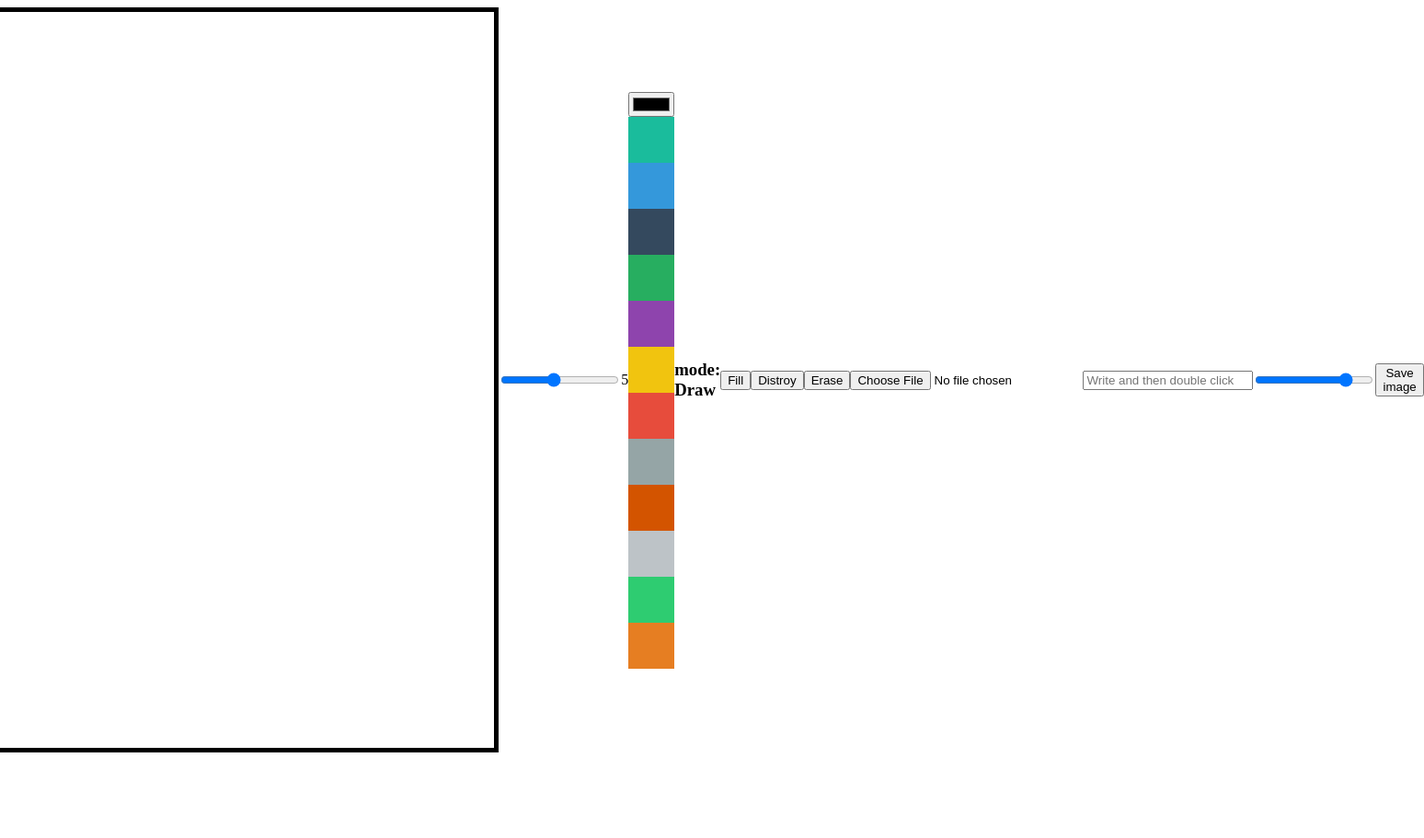
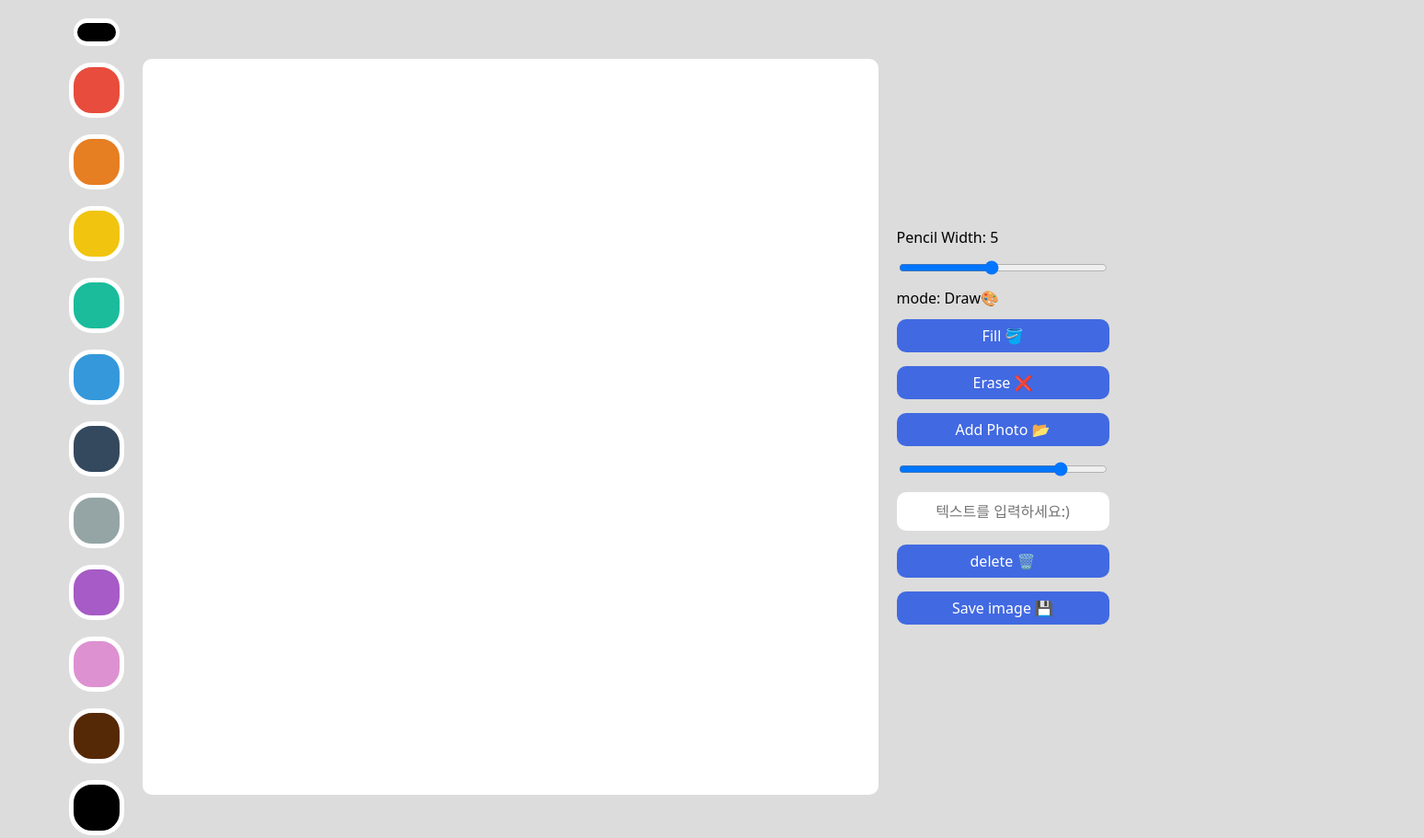
Before and after one commit to yxxndxxn/MEME-MAKER, a plain HTML site: page index.html in a window 1280 px wide. Shown: the whole page at 92% size, 1548 px wide, since content can reach past the window. Before the commit the page ends 826 px from the top, so only its background shows below. Drawn offline with Linux system fonts and the light colour scheme.

Commit message:
style: css 적용(finish..아마..?)

```diff
--- a/app.js
+++ b/app.js
@@ -54,7 +54,7 @@ function cancelPainting() {
 function onLineWidthChange(event) {
     const lineWidthValue = event.target.value
     ctx.lineWidth = lineWidthValue;
-    line.innerText = lineWidthValue; //글씨
+    line.innerText = `Pencil Width: ${lineWidthValue}`; //글씨
 }
 
 function onColorChange(event) {  //color type
@@ -72,11 +72,11 @@ function onModeClick() {
     if (isFilling) {  //채우기 모드
         isFilling = false;
         modeBtn.innerText = "Fill";
-        modeName.innerText = "Mode: Draw";
+        modeName.innerText = "Mode: Draw🖌️";
     } else { //그리기 모드
         isFilling = true;
         modeBtn.innerText = "Draw";
-        modeName.innerText = "Mode: Fill";
+        modeName.innerText = "Mode: Fill🪣";
 
     }
 }
@@ -116,7 +116,7 @@ function onDoubleClick(event) {
     if (text !== "") {
         ctx.save(); //ctx의 현재 상태, 색상, 스타일 등 모든 것을 저장함
         ctx.lineWidth = 1;
-        ctx.font =`${fontSizeValue}px bold serif`;
+        ctx.font =`bold ${fontSizeValue}px serif`;
         ctx.fillText(text, event.offsetX, event.offsetY);
         ctx.restore(); //save와 restore 사이에서는 어떤 수정을 하던 저장되지 않음!! (이전 상태로 다시 되돌아가는 거쥐)
     }
--- a/index.html
+++ b/index.html
@@ -4,40 +4,49 @@
 <head>
     <meta charset="UTF-8">
     <meta name="viewport" content="width=device-width, initial-scale=1.0">
-    <title>Meme Maker</title>
+    <title>CANVAS🎨</title>
     <link rel="stylesheet" href="styles.css" />
 </head>
 
 <body>
-    <canvas></canvas>
-    <input type="range" id="line-width" min="1" max="10" value="5" />
-    <span>5</span>
-    <div> <!--color charts-->
+    <div class="color-options"> <!--color charts-->
         <input id="color" type="color" />
+        <div class="color-option" style="background-color: #e74c3c" data-color="#e74c3c"></div>
+        <div class="color-option" style="background-color: #e67e22" data-color="#e67e22"></div>
+        <div class="color-option" style="background-color: #f1c40f" data-color="#f1c40f"></div>
         <div class="color-option" style="background-color: #1abc9c" data-color="#1abc9c"></div>
         <div class="color-option" style="background-color: #3498db" data-color="#3498db"></div>
         <div class="color-option" style="background-color: #34495e" data-color="#34495e"></div>
-        <div class="color-option" style="background-color: #27ae60" data-color="#27ae60"></div>
-        <div class="color-option" style="background-color: #8e44ad" data-color="#8e44ad"></div>
-        <div class="color-option" style="background-color: #f1c40f" data-color="#f1c40f"></div>
-        <div class="color-option" style="background-color: #e74c3c" data-color="#e74c3c"></div>
         <div class="color-option" style="background-color: #95a5a6" data-color="#95a5a6"></div>
-        <div class="color-option" style="background-color: #d35400" data-color="#d35400"></div>
-        <div class="color-option" style="background-color: #bdc3c7" data-color="#bdc3c7"></div>
-        <div class="color-option" style="background-color: #2ecc71" data-color="#2ecc71"></div>
-        <div class="color-option" style="background-color: #e67e22" data-color="#e67e22"></div>
+        <div class="color-option" style="background-color: #a65bc6" data-color="#a65bc6"></div>
+        <div class="color-option" style="background-color: #de91d1" data-color="#de91d1"></div>
+        <div class="color-option" style="background-color: #562906" data-color="#562906"></div>
+        <div class="color-option" style="background-color: #000000" data-color="#000000"></div>
     </div>
 
-    <h3>mode: Draw</h3>
-    <button id="mode-btn">Fill</button>
-    <button id="destroy-btn">Distroy</button>
-    <button id="eraser-btn">Erase</button>
+    <canvas></canvas>
 
-    <input type="file" accept="image/*" id="file"/>
-    <input type="text" placeholder="Write and then double click" id="text"/>
-    <input type="range" id="font-width" min="18" max="68" value="58" step ="10"/>
+    <div class="btns">
+        <span>Pencil Width: 5</span>
+        <input type="range" id="line-width" min="1" max="10" value="5" />
 
-    <button id="save">Save image</button>
+        <h3>mode: Draw🎨</h3>
+        <button id="mode-btn">Fill 🪣</button>
+        <button id="eraser-btn">Erase ❌</button>
+
+        <label for="file">
+            Add Photo 📂
+            <input type="file" accept="image/*" id="file" />
+            <!--label의 for값과 id값이랑 같으면 된다는디 왜 그러는지 잘 모르겠눼,.
+            HTML attribute 'for'를 쓰면 같은 이름의 'id'와 속성을 공유할 수 있다.
+            label-for 조합으로 조절하기 힘든 input 디자인들을 label로 대체해서 만들 수 있다.-->
+        </label>
+        <input type="range" id="font-width" min="18" max="68" value="58" step="10" />
+        <input type="text" placeholder="텍스트를 입력하세요:)" id="text" />
+        <button id="destroy-btn">delete 🗑️</button>
+
+        <button id="save">Save image 💾</button>
+    </div>
     <script src="app.js"></script>
 </body>
 
--- /dev/null
+++ b/reset.css
@@ -0,0 +1,48 @@
+/* http://meyerweb.com/eric/tools/css/reset/
+   v2.0 | 20110126
+   License: none (public domain)
+*/
+
+html, body, div, span, applet, object, iframe,
+h1, h2, h3, h4, h5, h6, p, blockquote, pre,
+a, abbr, acronym, address, big, cite, code,
+del, dfn, em, img, ins, kbd, q, s, samp,
+small, strike, strong, sub, sup, tt, var,
+b, u, i, center,
+dl, dt, dd, ol, ul, li,
+fieldset, form, label, legend,
+table, caption, tbody, tfoot, thead, tr, th, td,
+article, aside, canvas, details, embed,
+figure, figcaption, footer, header, hgroup,
+menu, nav, output, ruby, section, summary,
+time, mark, audio, video {
+	margin: 0;
+	padding: 0;
+	border: 0;
+	font-size: 100%;
+	font: inherit;
+	vertical-align: baseline;
+}
+/* HTML5 display-role reset for older browsers */
+article, aside, details, figcaption, figure,
+footer, header, hgroup, menu, nav, section {
+	display: block;
+}
+body {
+	line-height: 1;
+}
+ol, ul {
+	list-style: none;
+}
+blockquote, q {
+	quotes: none;
+}
+blockquote:before, blockquote:after,
+q:before, q:after {
+	content: '';
+	content: none;
+}
+table {
+	border-collapse: collapse;
+	border-spacing: 0;
+}
--- a/styles.css
+++ b/styles.css
@@ -1,16 +1,94 @@
-canvas{
+@import "reset.css";
+
+body {
+    display: flex;
+    gap: 20px;
+    justify-content: space-between;
+    align-items: flex-start;
+    background-color: gainsboro;
+    padding: 20px;
+    font-family: system-ui, -apple-system, BlinkMacSystemFont, 'Segoe UI', Roboto, Oxygen, Ubuntu, Cantarell, 'Open Sans', 'Helvetica Neue', sans-serif;
+}
+
+canvas {
     width: 800px;
     height: 800px;
-    border: 5px solid black;
+    background-color: white;
+    border-radius: 10px;
 }
 
-body{
+body {
     display: flex;
     justify-content: center;
     align-items: center;
 }
-.color-option{
+
+.btns {
+    display: flex;
+    flex-direction: column;
+    gap: 15px;
+}
+
+.color-options {
+    display: flex;
+    flex-direction: column;
+    gap: 18px;
+    align-items: center;  /*가운데 정렬~!*/
+}
+
+.color-option {
     width: 50px;
     height: 50px;
-    cursor: pointer;  /*클릭할 수 있는 것처럼 보이게 됨!*/
+    border-radius: 25px;
+    cursor: pointer;
+    /*클릭할 수 있는 것처럼 보이게 됨!*/
+    border: 5px solid rgb(255, 255, 255);
+    transition: transform ease-in-out .3s;
 }
+
+.color-option:hover {
+    border: 5px solid royalblue;
+    transform: scale(1.3);
+}
+
+input#color {  /*줍줍한 코드..ㅎ*/
+    width: 50px;
+    height: 30px;
+    border-radius: 15px;
+    background-color: white;
+    border: none;
+    cursor: pointer;
+}
+input#color::-webkit-color-swatch {
+    border-radius: 15px;
+    border: none;
+}
+
+button, label {
+    all:unset; /*css속성을 전부 제거(조금 극단적임..^^)*/
+    padding: 10px 0px;
+    text-align: center;
+    background-color: royalblue;
+    color: white;
+    font-weight: 500;
+    cursor: pointer;
+    border-radius: 10px;
+    transition: opacity linear .3s;
+}
+button:hover{
+    opacity: 0.85; /*wow 투명도*/
+}
+
+input#file{
+    display: none;
+}
+
+input#text{ /*input은 요롷게 수정 (+타입이름)/*/
+    all:unset;
+    padding: 10px 0px;
+    text-align: center;
+    border-radius: 10px;
+    font-weight: 500;
+    background-color: white;
+
+}
```
